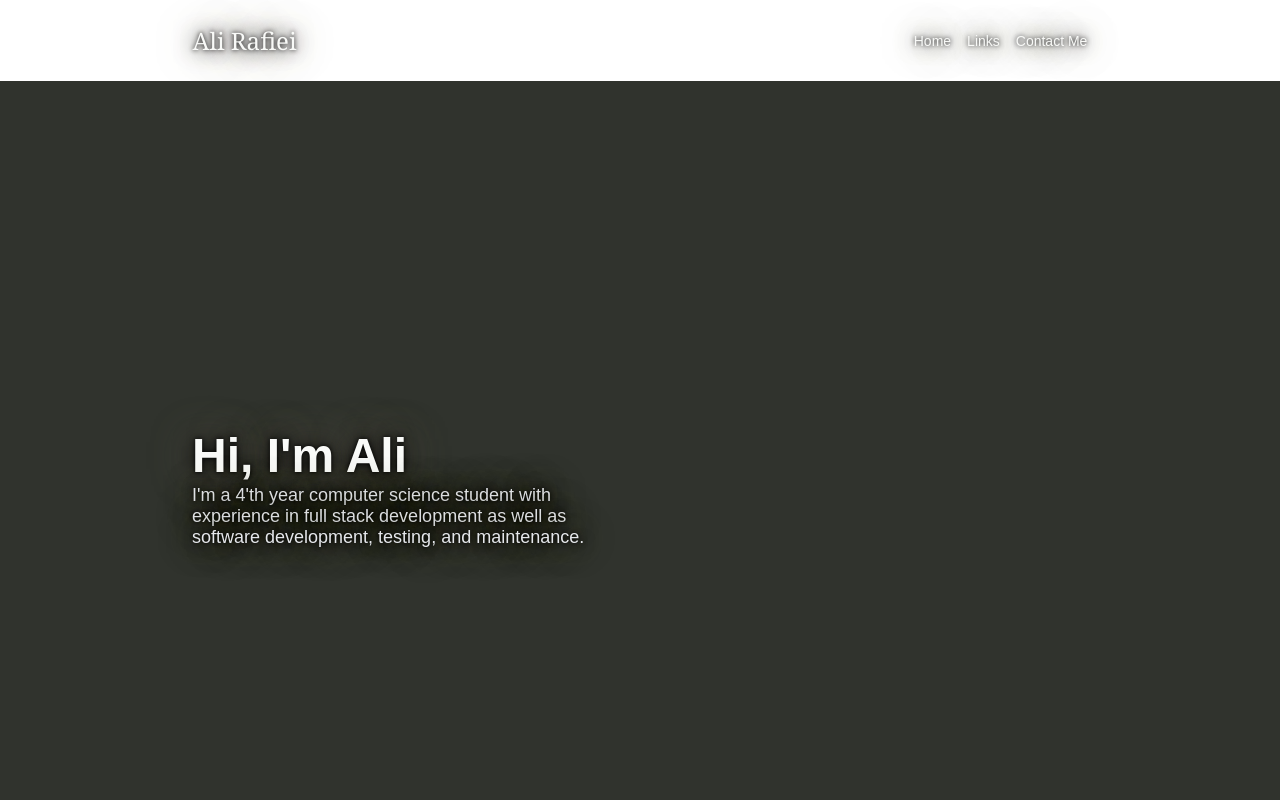
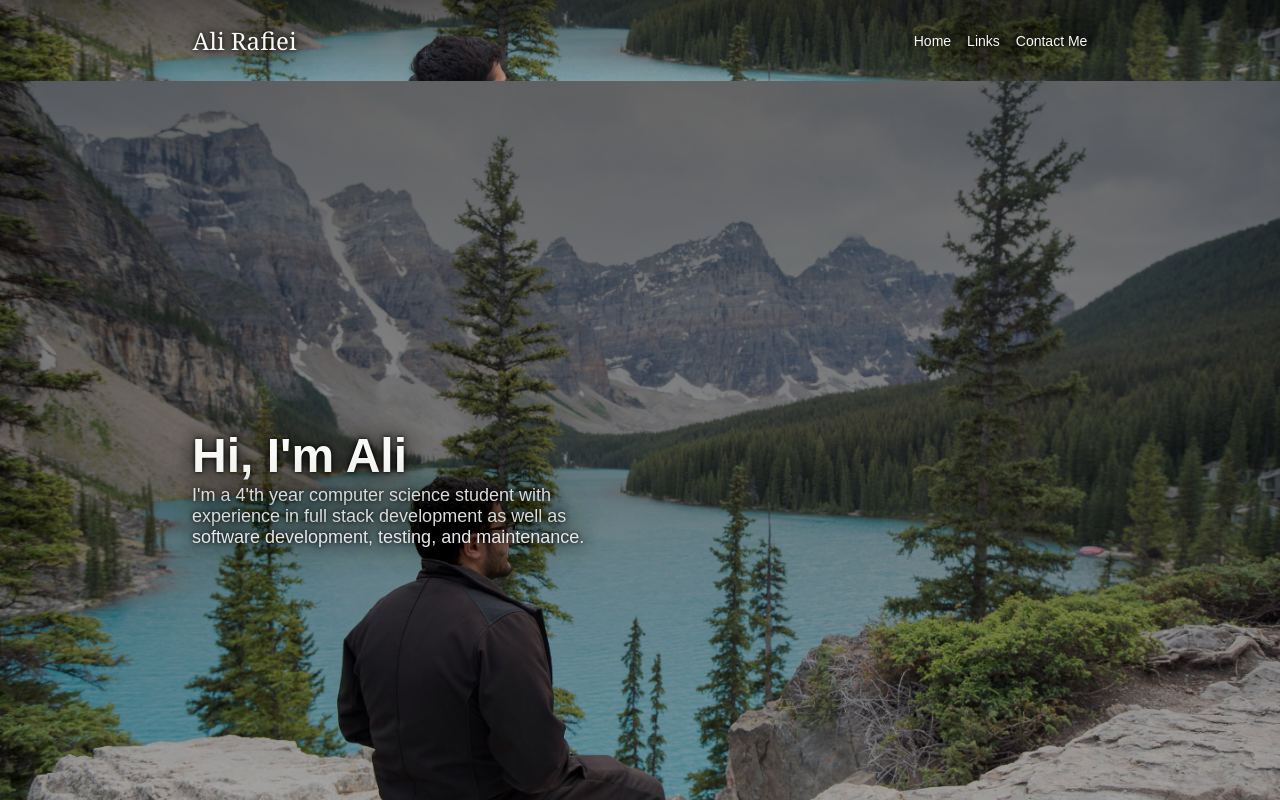
Before and after one commit to ali-rafiei/PersonalWebAlt, a plain HTML site: page index.html in a window 1280 px wide. Shown: the top 800 px of the page. Drawn offline with Linux system fonts and the light colour scheme.

Commit message:
restore prev version

```diff
--- a/style.css
+++ b/style.css
@@ -12,7 +12,7 @@ body {
 /* Colors */
 header, .intro, footer {
     background: linear-gradient(180deg, rgba(0, 0, 0, 0.6), rgba(0, 0, 0, 0.3)) no-repeat fixed,
-                url(images/summer2020.jpeg) no-repeat center center center;
+                url(images/summer2020.jpeg) no-repeat center center fixed;
     background-size: cover;
     color: #f9faf8;
     text-shadow:0px 0px 5px black,
```
